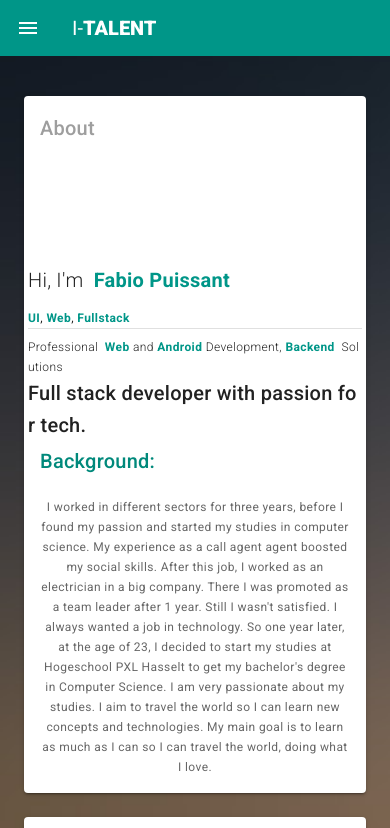
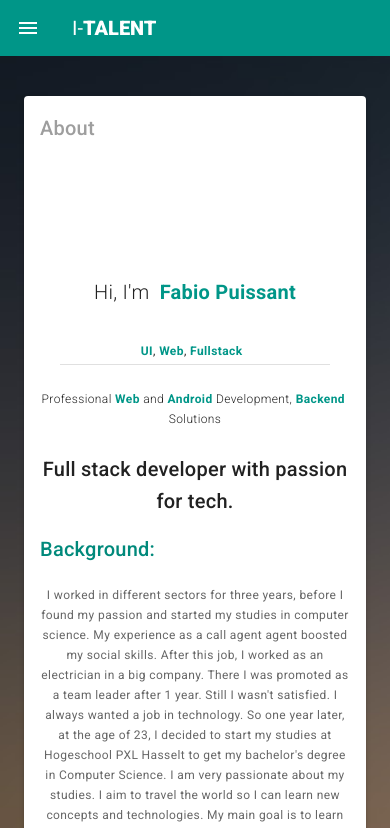
Before and after one commit to fabioPuissant/Resume, a Vue app: page / in a window 390 px wide. Shown: the top 828 px of the page. Built offline with nearby package versions, Linux system fonts and the light colour scheme.

Commit message:
contact page mobile friendly

```diff
--- a/src/components/MailListItem.vue
+++ b/src/components/MailListItem.vue
@@ -5,8 +5,8 @@
         </v-list-item-icon>
 
         <v-list-item-content>
-          <v-list-item-title>fabio.puissant@hotmail.com</v-list-item-title>
-          <v-list-item-subtitle>Personal</v-list-item-subtitle>
+          <v-list-item-title :class="smallScreen ? 'caption font-weight-bold' : ''">{{mailAddress}}</v-list-item-title>
+          <v-list-item-subtitle>{{type}}</v-list-item-subtitle>
         </v-list-item-content>
         <v-list-item-icon v-if="contactAddressOption" @click="mailTo()">
           <v-icon>chat</v-icon>
@@ -31,6 +31,13 @@ export default {
             },
             showMailIcon: {
                 required: false,
+            },
+             type: {
+                required: true,
+            },
+            smallScreen: {
+              required: true,
+              type: Boolean,
             }
         }
 }
--- a/src/components/SkillComponent.vue
+++ b/src/components/SkillComponent.vue
@@ -6,7 +6,7 @@
         </div>
     </v-flex>
     <v-flex class="ml-3 mt-3 pl-4">
-      <v-progress-linear rounded v-model="level" :color="barColor" height="25" reactive>
+      <v-progress-linear rounded  :value="level" :color="barColor" height="25" reactive>
         <template v-slot="{ value }">
           <strong>{{ Math.ceil(value) }}%</strong>
         </template>
--- a/src/views/About.vue
+++ b/src/views/About.vue
@@ -10,42 +10,39 @@
           </v-avatar>
         </v-flex>
         <v-flex>
-          <v-row class="mb-1" justify-sm="center">
+          <v-row class="text-center" justify-sm="center">
+            <v-col>
               <span class="font-weight-light">Hi, I'm &nbsp;</span>
-            <span
-              class="font-weight-bold teal--text text-capitalize lighten-2"
-            >Fabio puissant</span>
+              <span class="font-weight-bold teal--text text-capitalize lighten-2">Fabio puissant</span>
+            </v-col>
           </v-row>
-          <v-row justify-sm="center">
-             <span
-              class="font-weight-bold caption teal--text text-capitalize lighten-3"
-            >UI</span>
+          <v-row >
+            <v-col class="text-center my-0">
+              <span class="font-weight-bold caption teal--text text-capitalize lighten-3">UI</span>
+              <span class="caption">,</span>
+              <span class="font-weight-bold caption teal--text text-capitalize lighten-3">&nbsp;Web</span>
               <span class="caption">,</span>
               <span
                 class="font-weight-bold caption teal--text text-capitalize lighten-3"
-            > &nbsp;Web</span>
-            <span class="caption">,</span>
-            <span
-              class="font-weight-bold caption teal--text text-capitalize lighten-3"
-            > &nbsp;Fullstack &nbsp;</span>
+              >&nbsp;Fullstack &nbsp;</span>
+              <v-divider class="mx-5"></v-divider>
+            </v-col>
           </v-row>
-          <v-row>
-            <v-divider></v-divider>
-          </v-row>
-          <v-row class="my-2"></v-row>
           <v-row justify-sm="center">
-            <div class="caption font-weight-light">
-              Professional&nbsp;
-              <span class="font-weight-bold teal--text darken-2">Web&nbsp;</span>
+            <v-col :class="['caption my-0 text-center font-weight-light', $vuetify.breakpoint.mdAndDown ? 'caption' : 'subheader']">
+              <span>Professional&nbsp;</span>
+              <span :class="['font-weight-bold teal--text darken-2',]">Web&nbsp;</span>
               <span>and&nbsp;</span>
               <span class="font-weight-bold teal--text darken-2">Android&nbsp;</span>
               <span>Development,&nbsp;</span>
-              <span class="font-weight-bold teal--text darken-2">Backend&nbsp;</span>
-              Solutions
-            </div>
+              <span class="font-weight-bold teal--text darken-2 line">Backend&nbsp;</span>
+              <span class="line">Solutions</span>
+            </v-col>
           </v-row>
           <v-row>
+            <v-col align="center" :class="['ma-0 text-center', $vuetify.breakpoint.smAndDown ? 'heading' : '' ]">
             Full stack developer with passion for tech.
+            </v-col>
             </v-row>
         </v-flex>
       </v-layout>
@@ -54,11 +51,9 @@
       <v-row class="text-center caption">
         <v-col>
           <div class="title text-left ma-0 teal--text text--darken-1">Background:</div>
-          <br>
-          I worked in different sectors for three years, before I found my passion and started my studies in computer science. My experience as a call agent agent boosted my social skills. After this job, I worked as an electrician in a big company. There I was promoted as a team leader after 1 year. Still I wasn't satisfied. I always wanted a job in technology. So one year later, at the age of 23, I decided to start my studies at Hogeschool PXL Hasselt to get my bachelor's degree in Computer Science. I am very passionate about my studies. I aim to travel the world so I can learn new concepts and technologies.
+          <br />I worked in different sectors for three years, before I found my passion and started my studies in computer science. My experience as a call agent agent boosted my social skills. After this job, I worked as an electrician in a big company. There I was promoted as a team leader after 1 year. Still I wasn't satisfied. I always wanted a job in technology. So one year later, at the age of 23, I decided to start my studies at Hogeschool PXL Hasselt to get my bachelor's degree in Computer Science. I am very passionate about my studies. I aim to travel the world so I can learn new concepts and technologies.
           My main goal is to learn as much as I can so I can travel the world, doing what I love.
         </v-col>
-
       </v-row>
     </v-card-text>
   </v-card>
@@ -69,11 +64,14 @@ export default {
   name: "about",
   props: {
     smallScrn: {
-      required: false,
+      required: false
     }
   }
 };
 </script>
 
 <style scoped>
+span{
+  display: inline-block;
+}
 </style>
--- a/src/views/Blog.vue
+++ b/src/views/Blog.vue
@@ -3,6 +3,7 @@
     <v-row v-if="start">
       <v-col>
         <blog-group-option
+        class="mx-5"
           title="seminars"
           bgImg="/bg2.jpg"
           textColor="white--text"
--- a/src/views/Contact.vue
+++ b/src/views/Contact.vue
@@ -1,5 +1,5 @@
 <template>
-  <v-card max-width="375" class="mx-auto mt-8">
+  <v-card :max-width="isSmallerScreen ? '300' : '375'" class="mx-auto mt-8">
     <v-img src="/thai.jpg" height="300px" dark>
       <v-row class="fill-height">
         <v-card-title>
@@ -14,8 +14,10 @@
 
         <v-spacer></v-spacer>
 
-        <v-card-title class="white--text pl-12 mt-12 pt-12">
-          <div class="display-1 white--text text-capitalize pl-12 pt-12">
+        <v-card-title class="white--text pl-12 mt-12 pt-12 text-center">
+          <div
+            :class="['white--text text-capitalize pl-10 pt-12', isSmallerScreen ? 'headline' : 'display-1']"
+          >
             <span>fabio</span>
             <span>&nbsp;</span>
             <span>puissant</span>
@@ -30,23 +32,24 @@
           v-for="contact in mailAddresses"
           :key="contact.address"
           :mailAddress="contact.address"
+          :type="contact.type"
           :contactAddressOption="contact.contact"
           :showMailIcon="contact.mailIcon"
+          :smallScreen="isSmallerScreen"
         />
+        <!--
         <v-list-item>
           <v-list-item-icon>
             <v-icon color="indigo">phone</v-icon>
           </v-list-item-icon>
 
           <v-list-item-content>
-            <v-list-item-title>(+32) 0491-1257-18</v-list-item-title>
+            <v-list-item-title>0491-1257-18</v-list-item-title>
             <v-list-item-subtitle>Mobile</v-list-item-subtitle>
           </v-list-item-content>
         </v-list-item>
-        <v-divider inset></v-divider>
-
-        <v-divider inset></v-divider>
-
+        -->
+        <v-divider class="mx-auto" inset></v-divider>
         <v-list-item>
           <v-list-item-icon>
             <v-icon color="indigo">location_on</v-icon>
@@ -59,6 +62,7 @@
         </v-list-item>
         <v-list-item>
           <v-row justify-sm="center">
+            <v-col align="center">
               <v-list-item-icon>
                 <v-spacer></v-spacer>
                 <v-btn fab small class="mx-3">
@@ -67,7 +71,10 @@
                   </v-avatar>
                 </v-btn>
                 <v-btn fab small class="mx-3">
-                <v-avatar @click="routeTo('https://www.facebook.com/fabio.puissant')" class="mx-3">
+                  <v-avatar
+                    @click="routeTo('https://www.facebook.com/fabio.puissant')"
+                    class="mx-3"
+                  >
                     <v-img src="/fv.png" />
                   </v-avatar>
                 </v-btn>
@@ -80,6 +87,7 @@
                   </v-avatar>
                 </v-btn>
               </v-list-item-icon>
+            </v-col>
           </v-row>
         </v-list-item>
       </v-list-item-group>
@@ -96,11 +104,13 @@ export default {
       mailAddresses: [
         {
           address: "fabio.puissant@student.pxl.be",
+          type: "Student mail",
           contact: true,
           mailIcon: true
         },
         {
           address: "fabio.puissant@hotmail.com",
+          type: "Personal mail",
           contact: true,
           mailIcon: false
         }
@@ -112,6 +122,11 @@ export default {
       window.location = url;
     }
   },
+  computed: {
+    isSmallerScreen() {
+      return window.innerWidth <= 400;
+    }
+  }
 };
 </script>
 
```
Lines whose indentation alone changed are shown as unchanged.
